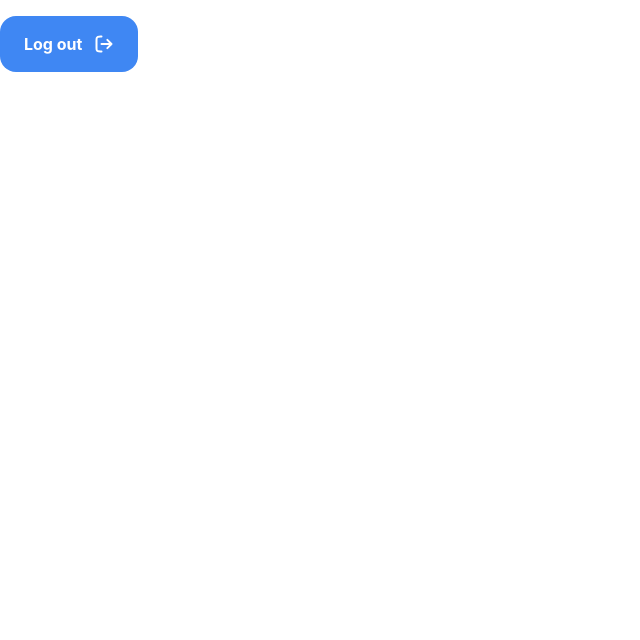
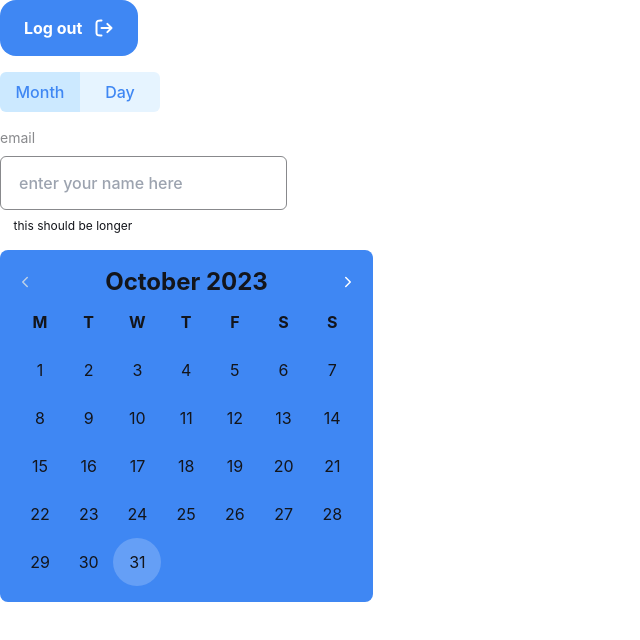
Before and after one commit to chadjaa-sofiane/goose-track, a React (Vite) app: page / in a window 1280 px wide. Shown: the top 640 px of the page, without its empty margins (0-640 px from the left). Built offline with nearby package versions, Linux system fonts and the light colour scheme.

Commit message:
create the callender component.

```diff
--- a/src/App.tsx
+++ b/src/App.tsx
@@ -1,11 +1,42 @@
+import { useState } from 'react'
 import Button from '@/components/button'
+import RadioSelector from '@/components/radioSelector'
+import InputField from '@/components/inputField'
 import ExitIcon from '@/assets/exit.svg?react'
+import Callender from './components/callender'
+
+const OPTIONS = ['Month', 'Day']
+
 const App = () => {
+    const [selected, setSelected] = useState(OPTIONS[0])
+    const [email, setEmail] = useState('')
+    const onChange = (selected: string) => {
+        console.log(selected)
+        setSelected(selected)
+    }
+
+    const handleChange = (e: React.ChangeEvent<HTMLInputElement>) => {
+        const value = e.target.value
+        setEmail(value)
+    }
     return (
-        <div className="w-screen h-screen bg-bg text-text">
-            <div className="container font-Inter m-auto text-text mt-4">
-                <Button icons={{ end: <ExitIcon /> }}> Log out</Button>
-            </div>
+        <div className="container font-Inter m-auto text-text flex flex-col gap-y-4 items-start">
+            <Button icons={{ end: <ExitIcon /> }}> Log out</Button>
+            <RadioSelector
+                options={OPTIONS}
+                selected={selected}
+                onChange={onChange}
+            />
+            <InputField
+                name="email"
+                value={email}
+                label="email"
+                type="password"
+                onChange={handleChange}
+                placeHolder="enter your name here"
+                message="this should be longer"
+            />
+            <Callender />
         </div>
     )
 }
--- /dev/null
+++ b/src/components/callender/index.tsx
@@ -0,0 +1,135 @@
+import React, { useState } from 'react'
+import { cn, getDaysOfMonth } from '@/lib/utils'
+import { Dayjs } from 'dayjs'
+import LeftChevron from '@/assets/chevron-left.svg?react'
+import RightChevron from '@/assets/chevron-right.svg?react'
+
+import dayjs from 'dayjs'
+
+const WEEK_DAYS = ['M', 'T', 'W', 'T', 'F', 'S', 'S']
+
+const Callender = () => {
+    const [month, setMonth] = useState(() => dayjs().month())
+    const [year, setYear] = useState(() => dayjs().year())
+    const [selectedDay, setSelectedDay] = useState<Dayjs | null>(null)
+
+    const handleSelectDay = (selectDay: Dayjs) => {
+        setSelectedDay(selectDay)
+    }
+
+    return (
+        <div className="w-[23.3125em] p-4 bg-accents-1 rounded-lg">
+            <CallenderHeader
+                month={month}
+                year={year}
+                setMonth={setMonth}
+                setYear={setYear}
+            />
+            <div className="grid grid-cols-7 ">
+                {WEEK_DAYS.map((day, index) => (
+                    <CallenderCell className="font-bold" key={index}>
+                        {day}
+                    </CallenderCell>
+                ))}
+                {getDaysOfMonth(month, year).map((day, index) =>
+                    day ? (
+                        <DayCell
+                            key={index}
+                            day={day}
+                            selectedDay={selectedDay}
+                            handleSelectDay={handleSelectDay}
+                        />
+                    ) : (
+                        <CallenderCell key={index}> </CallenderCell>
+                    )
+                )}
+            </div>
+        </div>
+    )
+}
+
+interface CallenderHeaderProps {
+    month: number
+    year: number
+    setMonth: React.Dispatch<React.SetStateAction<number>>
+    setYear: React.Dispatch<React.SetStateAction<number>>
+}
+
+const CallenderHeader = ({
+    month,
+    year,
+    setMonth,
+    setYear,
+}: CallenderHeaderProps) => {
+    console.log(month, year)
+
+    const changeMonth = (increment: number) => {
+        const date = dayjs().month(month).year(year).add(increment, 'month')
+        setMonth(date.month())
+        setYear(date.year())
+    }
+    return (
+        <div className="flex justify-between items-center">
+            <LeftChevron
+                onClick={() => changeMonth(-1)}
+                className="cursor-pointer"
+            />
+            <span className="font-bold text-2xl">
+                {' '}
+                {dayjs().month(month).format('MMMM')} {year}{' '}
+            </span>
+            <RightChevron
+                onClick={() => changeMonth(1)}
+                className="cursor-pointer"
+            />
+        </div>
+    )
+}
+
+interface CallenderCellProps {
+    children: string | number
+    onClick?: React.MouseEventHandler<HTMLDivElement>
+    className?: string
+}
+
+const CallenderCell = ({
+    children,
+    onClick,
+    className,
+}: CallenderCellProps) => {
+    return (
+        <div
+            onClick={onClick}
+            className={cn('w-12 h-12 grid place-items-center', className)}
+        >
+            {' '}
+            {children}{' '}
+        </div>
+    )
+}
+
+interface DayCellProps {
+    day: Dayjs
+    selectedDay: Dayjs | null
+    handleSelectDay: (selectDay: Dayjs) => void
+}
+
+const DayCell = ({ day, selectedDay, handleSelectDay }: DayCellProps) => {
+    const isToday = dayjs().isSame(day, 'day')
+    const isSelected = day.isSame(selectedDay, 'day')
+
+    return (
+        <CallenderCell
+            onClick={() => handleSelectDay(day)}
+            className={cn('rounded-full', {
+                'bg-white bg-opacity-20': isToday && !isSelected,
+                'bg-white text-accents-1': isSelected,
+                'hover:bg-white hover:bg-opacity-10 cursor-pointer':
+                    !isToday && !isSelected,
+            })}
+        >
+            {day.date()}
+        </CallenderCell>
+    )
+}
+export default Callender
--- a/tsconfig.json
+++ b/tsconfig.json
@@ -20,6 +20,8 @@
         "noUnusedParameters": true,
         "noFallthroughCasesInSwitch": true,
         "baseUrl": ".",
+        "esModuleInterop": true,
+        "allowSyntheticDefaultImports": true,
         "paths": {
             "@/*": ["src/*"]
         }
```
Also changed, not shown: src/assets/chevron-left.svg (added), src/assets/chevron-right.svg (added).
